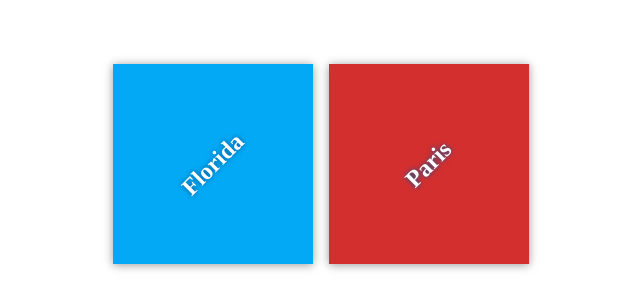
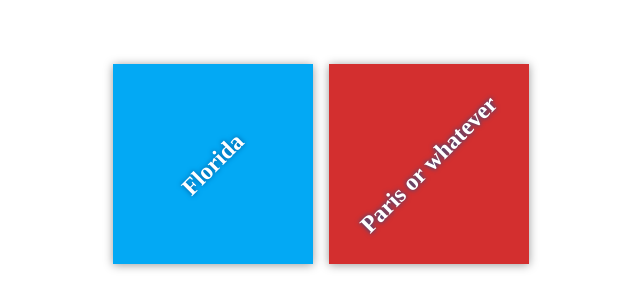
Before and after one commit to Knasterbart/my-travel-plans, a plain HTML site: page index.html in a window 1280 px wide. Shown: the part 236-544 px from the top of the page, without its empty margins (319-959 px from the left). Drawn offline with Linux system fonts and the light colour scheme.

Commit message:
Minor Change "whatever"

```diff
--- a/index.html
+++ b/index.html
@@ -15,7 +15,7 @@
             </div>
 
             <div class="destination" id="paris">
-                <h2>Paris</h2>
+                <h2>Paris or whatever</h2>
             </div>
         </div>
     </div>
```
